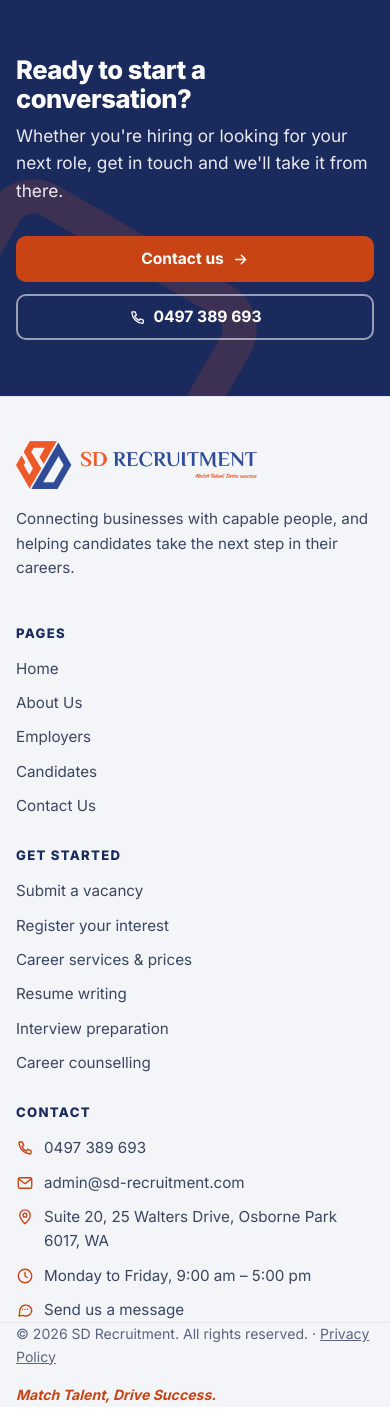
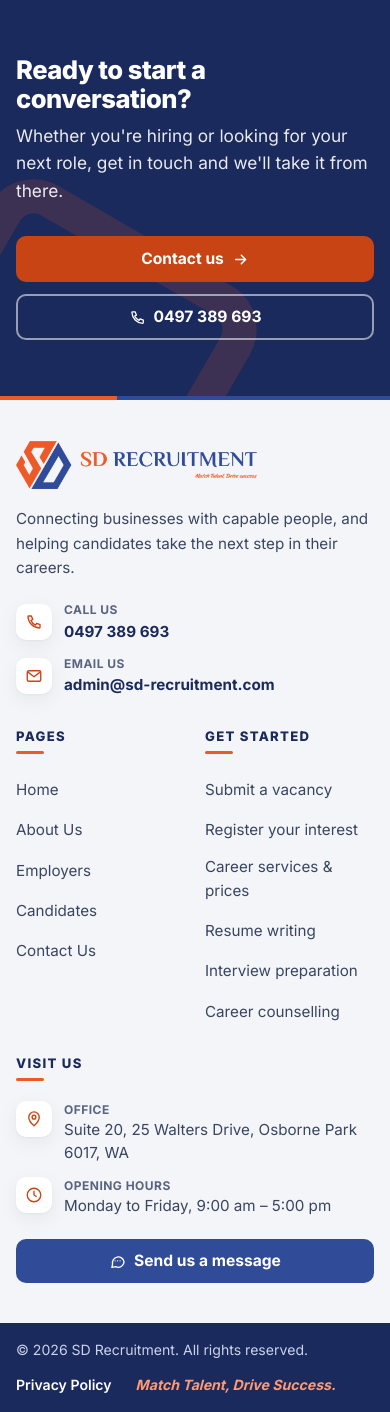
Before and after one commit to t-hinley/sd-recruitment, a Django app: page /about/ in a window 390 px wide. Shown: the part 3910-5322 px from the top of the page. Run offline with Django 5.2, Linux system fonts and the light colour scheme.

Commit message:
Footer redesign: quick call/email, 'Visit us' with message button, navy bottom bar
Fixes the phone layout losing its top/bottom spacing.

Co-Authored-By: Claude Opus 5.5 <noreply@anthropic.com>
Claude-Session: https://claude.ai/code/session_018i6KhyRKKuaj4sJwSsDdCc

```diff
--- a/static/css/style.css
+++ b/static/css/style.css
@@ -473,21 +473,35 @@ legend { padding: 0; margin-bottom: 14px; color: var(--blue-ink); font-weight: 8
 .map-embed iframe { width: 100%; height: 100%; border: 0; display: block; }
 
 /* ---------- Footer ---------- */
-.site-footer { background: var(--grey); border-top: 1px solid var(--line); color: var(--text); font-size: .95rem; }
-.site-footer__grid { display: grid; grid-template-columns: 1.5fr 1fr 1.1fr 1.3fr; gap: 40px; padding-top: 60px; padding-bottom: 44px; }
+.site-footer { position: relative; background: var(--grey); border-top: 1px solid var(--line); color: var(--text); font-size: .95rem; }
+.site-footer::before { content: ""; position: absolute; left: 0; right: 0; top: -1px; height: 4px; background: linear-gradient(90deg, var(--orange) 0 30%, var(--blue) 30% 100%); }
+.site-footer__grid { display: grid; grid-template-columns: 1.45fr .8fr 1fr 1.15fr; gap: 48px; padding-top: 64px; padding-bottom: 52px; }
 .site-footer__brand img { height: 48px; width: auto; margin-bottom: 18px; }
-.site-footer__brand p { max-width: 26em; }
-.site-footer__title { font-size: .82rem; letter-spacing: .1em; text-transform: uppercase; color: var(--blue-ink); margin-bottom: 16px; }
-.site-footer__list, .site-footer__contact { list-style: none; margin: 0; padding: 0; display: grid; gap: 10px; }
+.site-footer__brand p { max-width: 26em; margin: 0 0 20px; }
+.site-footer__title { position: relative; margin-bottom: 20px; padding-bottom: 10px; font-size: .82rem; letter-spacing: .1em; text-transform: uppercase; color: var(--blue-ink); }
+.site-footer__title::after { content: ""; position: absolute; left: 0; bottom: 0; width: 28px; height: 3px; border-radius: 3px; background: var(--orange); }
+.site-footer__list, .site-footer__contact { list-style: none; margin: 0; padding: 0; display: grid; gap: 12px; }
 .site-footer a { color: var(--text); text-decoration: none; }
-.site-footer a:hover { color: var(--orange-strong); text-decoration: underline; }
-.site-footer__contact li { display: flex; gap: 10px; align-items: flex-start; overflow-wrap: anywhere; }
-.site-footer__contact .icon { width: 18px; height: 18px; margin-top: 3px; color: var(--orange-strong); }
-.footer-social { display: inline-flex; align-items: center; gap: 8px; font-weight: 600; }
-.site-footer__bottom { border-top: 1px solid var(--line); }
-.site-footer__bottom-inner { display: flex; justify-content: space-between; gap: 16px; flex-wrap: wrap; padding-top: 20px; padding-bottom: 20px; font-size: .88rem; color: var(--muted); }
-.site-footer__bottom a { color: var(--muted); text-decoration: underline; }
-.site-footer__tag { color: var(--orange-strong); font-weight: 700; font-style: italic; }
+.site-footer__list a { display: inline-flex; align-items: center; gap: 0; transition: color .15s, gap .15s; }
+.site-footer__list a::before { content: ""; width: 0; height: 2px; border-radius: 2px; background: var(--orange-strong); transition: width .15s, margin .15s; }
+.site-footer__list a:hover { color: var(--orange-strong); }
+.site-footer__list a:hover::before { width: 10px; margin-right: 8px; }
+.site-footer__contact li { display: flex; gap: 12px; align-items: flex-start; line-height: 1.5; }
+.site-footer__contact small, .footer-quick small { display: block; font-size: .75rem; font-weight: 700; letter-spacing: .04em; text-transform: uppercase; color: var(--muted); }
+.site-footer__ic, .footer-quick a > span:first-child { flex: none; display: grid; place-items: center; width: 36px; height: 36px; border-radius: 10px; background: #fff; color: var(--orange-strong); box-shadow: var(--shadow); }
+.site-footer__ic .icon, .footer-quick .icon { width: 18px; height: 18px; }
+.site-footer__cta { margin-top: 22px; min-height: 44px; }
+.site-footer a.site-footer__cta, .site-footer a.site-footer__cta:hover { color: #fff; }
+.footer-quick { display: grid; gap: 10px; }
+.footer-quick a { display: flex; align-items: center; gap: 12px; width: fit-content; max-width: 100%; color: var(--blue-ink); font-weight: 700; overflow-wrap: anywhere; }
+.footer-quick a:hover { color: var(--orange-strong); }
+.footer-social { display: inline-flex; align-items: center; gap: 8px; margin-top: 16px; font-weight: 600; }
+.site-footer__bottom { background: var(--blue-ink); color: #C9D2EA; }
+.site-footer__bottom-inner { display: flex; justify-content: space-between; align-items: center; gap: 12px 24px; flex-wrap: wrap; padding-top: 18px; padding-bottom: 18px; font-size: .88rem; }
+.site-footer__bottom-links { display: inline-flex; align-items: center; gap: 24px; flex-wrap: wrap; }
+.site-footer .site-footer__bottom a { color: #fff; font-weight: 600; }
+.site-footer .site-footer__bottom a:hover { color: #FFB08F; text-decoration: underline; }
+.site-footer__tag { color: #FF9A73; font-weight: 700; font-style: italic; }
 
 /* ---------- Responsive ---------- */
 @media (max-width: 1100px) {
@@ -561,7 +575,10 @@ legend { padding: 0; margin-bottom: 14px; color: var(--blue-ink); font-weight: 8
   .empty-state { flex-direction: column; padding: 22px; }
   .contact-prompt__actions { width: 100%; }
   .contact-prompt__actions .btn { flex: 1 1 100%; }
-  .site-footer__grid { grid-template-columns: 1fr; gap: 30px; padding-top: 44px; }
+  .site-footer__grid.container { grid-template-columns: 1fr 1fr; gap: 32px 20px; padding-top: 44px; padding-bottom: 40px; }
+  .site-footer__brand, .site-footer__grid > div:last-child { grid-column: 1 / -1; }
+  .site-footer__bottom-inner.container { padding-top: 16px; padding-bottom: 16px; }
+  .site-footer__cta { width: 100%; }
 }
 .form-success__redirect { margin: 18px 0 0; font-size: .95rem; color: #55627D; }
 .form-success__redirect b { color: #1B2A5C; }
--- a/templates/includes/footer.html
+++ b/templates/includes/footer.html
@@ -4,9 +4,13 @@
     <div class="site-footer__brand">
       <img src="{% static 'images/logo.png' %}" alt="{{ business.name }}" width="843" height="168" loading="lazy">
       <p>Connecting businesses with capable people, and helping candidates take the next step in their careers.</p>
-      {% if linkedin_url %}<a class="footer-social" href="{{ linkedin_url }}" target="_blank" rel="noopener"><svg class="icon"><use href="#i-linkedin"/></svg> Follow us on LinkedIn</a>{% endif %}
+      <div class="footer-quick">
+        {% if business.phone_display %}<a href="tel:{{ business.phone_tel }}"><span><svg class="icon" aria-hidden="true"><use href="#i-phone"/></svg></span><span><small>Call us</small>{{ business.phone_display }}</span></a>{% endif %}
+        {% if business.email %}<a href="mailto:{{ business.email }}"><span><svg class="icon" aria-hidden="true"><use href="#i-mail"/></svg></span><span><small>Email us</small>{{ business.email }}</span></a>{% endif %}
+      </div>
+      {% if linkedin_url %}<a class="footer-social" href="{{ linkedin_url }}" target="_blank" rel="noopener"><svg class="icon" aria-hidden="true"><use href="#i-linkedin"/></svg> Follow us on LinkedIn</a>{% endif %}
     </div>
-    <div>
+    <nav aria-label="Pages">
       <h2 class="site-footer__title">Pages</h2>
       <ul class="site-footer__list">
         <li><a href="{% url 'core:home' %}">Home</a></li>
@@ -15,8 +19,8 @@
         <li><a href="{% url 'core:candidates' %}">Candidates</a></li>
         <li><a href="{% url 'core:contact' %}">Contact Us</a></li>
       </ul>
-    </div>
-    <div>
+    </nav>
+    <nav aria-label="Get started">
       <h2 class="site-footer__title">Get started</h2>
       <ul class="site-footer__list">
         <li><a href="{% url 'core:employers' %}#vacancy">Submit a vacancy</a></li>
@@ -26,22 +30,20 @@
         <li><a href="{% url 'core:career_services' %}#interview">Interview preparation</a></li>
         <li><a href="{% url 'core:career_services' %}#counselling">Career counselling</a></li>
       </ul>
-    </div>
+    </nav>
     <div>
-      <h2 class="site-footer__title">Contact</h2>
+      <h2 class="site-footer__title">Visit us</h2>
       <ul class="site-footer__contact">
-        {% if business.phone_display %}<li><svg class="icon"><use href="#i-phone"/></svg><a href="tel:{{ business.phone_tel }}">{{ business.phone_display }}</a></li>{% endif %}
-        {% if business.email %}<li><svg class="icon"><use href="#i-mail"/></svg><a href="mailto:{{ business.email }}">{{ business.email }}</a></li>{% endif %}
-        {% if business.address %}<li><svg class="icon"><use href="#i-pin"/></svg><span>{{ business.address }}</span></li>{% endif %}
-        {% if business.hours %}<li><svg class="icon"><use href="#i-clock"/></svg><span>{{ business.hours }}</span></li>{% endif %}
-        <li><svg class="icon"><use href="#i-chat"/></svg><a href="{% url 'core:contact' %}#enquiry">Send us a message</a></li>
+        {% if business.address %}<li><span class="site-footer__ic"><svg class="icon" aria-hidden="true"><use href="#i-pin"/></svg></span><span><small>Office</small>{{ business.address }}</span></li>{% endif %}
+        {% if business.hours %}<li><span class="site-footer__ic"><svg class="icon" aria-hidden="true"><use href="#i-clock"/></svg></span><span><small>Opening hours</small>{{ business.hours }}</span></li>{% endif %}
       </ul>
+      <a class="btn btn--blue site-footer__cta" href="{% url 'core:contact' %}#enquiry"><svg class="icon" aria-hidden="true"><use href="#i-chat"/></svg> Send us a message</a>
     </div>
   </div>
   <div class="site-footer__bottom">
     <div class="container site-footer__bottom-inner">
-      <span>&copy; {% now "Y" %} {{ business.name }}. All rights reserved. &middot; <a href="{% url 'core:privacy' %}">Privacy Policy</a></span>
-      <span class="site-footer__tag">{{ business.tagline }}</span>
+      <span>&copy; {% now "Y" %} {{ business.name }}. All rights reserved.</span>
+      <span class="site-footer__bottom-links"><a href="{% url 'core:privacy' %}">Privacy Policy</a><span class="site-footer__tag">{{ business.tagline }}</span></span>
     </div>
   </div>
 </footer>
```
